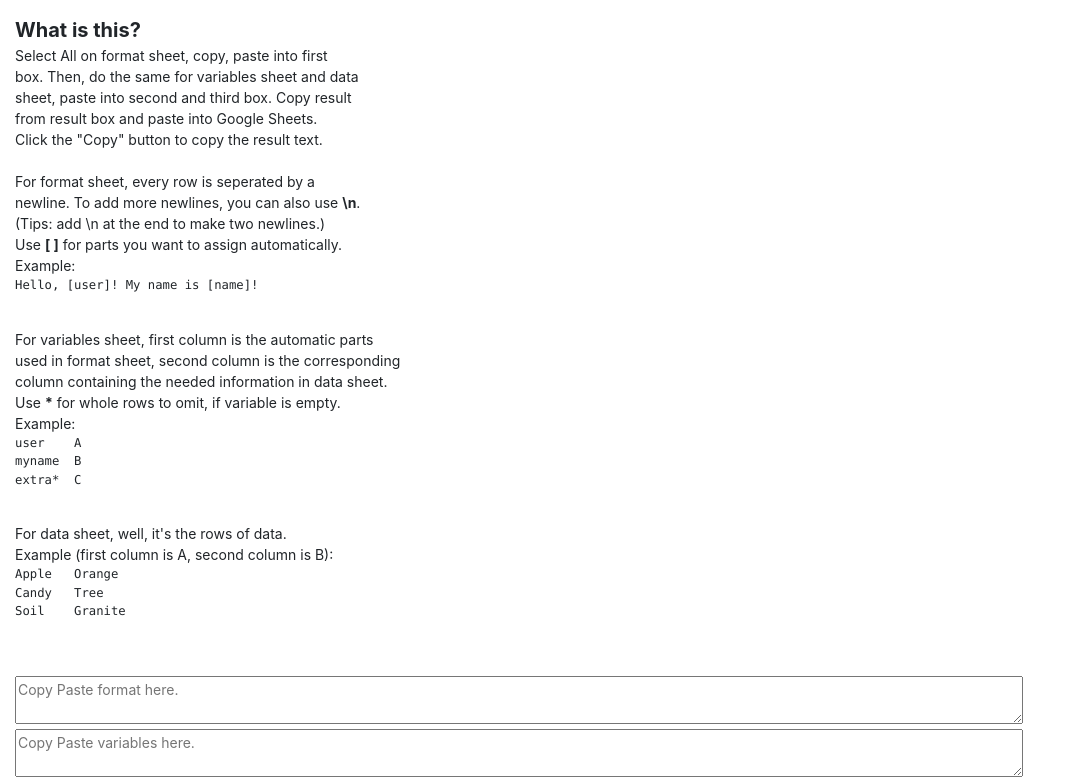
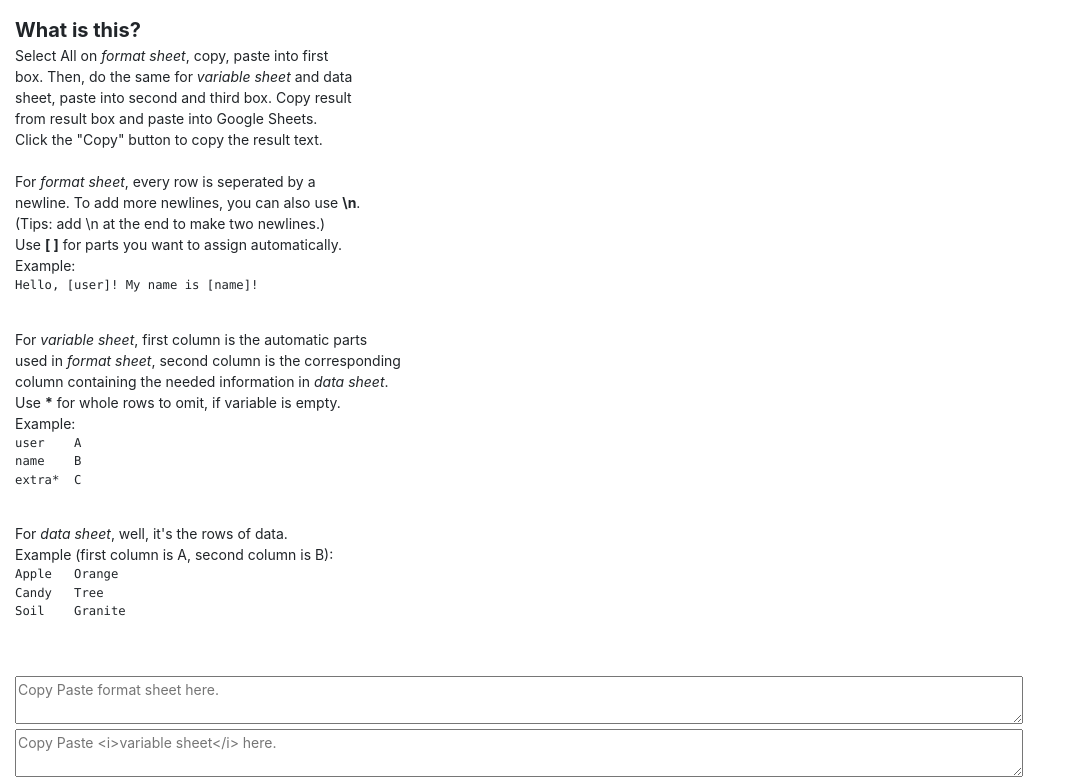
Before and after one commit to Blue-Latios/FRStuff, a Nuxt app: page /message in a window 1280 px wide. Shown: the top 781 px of the page, without its empty margins (0-1071 px from the left). Built offline with nearby package versions, Linux system fonts and the light colour scheme.

Commit message:
Fixed wordings and formats

```diff
--- a/pages/message/index.vue
+++ b/pages/message/index.vue
@@ -2,38 +2,38 @@
 <div class="container">
 	<div class="text-bold">What is this?<br>
 	</div>
-	Select All on format sheet, copy, paste into first<br>
-	box. Then, do the same for variables sheet and data<br>
+	Select All on <i>format sheet</i>, copy, paste into first<br>
+	box. Then, do the same for <i>variable sheet</i> and data<br>
 	sheet, paste into second and third box. Copy result<br>
 	from result box and paste into Google Sheets.<br>
 	Click the "Copy" button to copy the result text.<br>
 	<br>
-	For format sheet, every row is seperated by a<br>
+	For <i>format sheet</i>, every row is seperated by a<br>
 	newline. To add more newlines, you can also use <b>\n</b>.<br>
 	(Tips: add \n at the end to make two newlines.)<br>
 	Use <b>[ ]</b> for parts you want to assign automatically.<br>
 	Example:<pre>
 Hello, [user]! My name is [name]!
 	</pre>
-	For variables sheet, first column is the automatic parts<br>
-	used in format sheet, second column is the corresponding<br>
-	column containing the needed information in data sheet.<br>
+	For <i>variable sheet</i>, first column is the automatic parts<br>
+	used in <i>format sheet</i>, second column is the corresponding<br>
+	column containing the needed information in <i>data sheet</i>.<br>
 	Use <b>*</b> for whole rows to omit, if variable is empty.<br>
 	Example:<pre>
 user	A
-myname	B
+name	B
 extra*	C
 	</pre>
-	For data sheet, well, it's the rows of data.<br>
+	For <i>data sheet</i>, well, it's the rows of data.<br>
 	Example (first column is A, second column is B):<pre>
 Apple	Orange
 Candy	Tree
 Soil	Granite
 	</pre><br>
 
-	<textarea v-model="formatStuff" placeholder="Copy Paste format here." @paste="formatPaste" style="width:90%;"></textarea><br>
-	<textarea v-model="varStuff" placeholder="Copy Paste variables here." @paste="varPaste" style="width:90%;"></textarea><br>
-	<textarea v-model="dataStuff" placeholder="Copy Paste data here." @paste="dataPaste" style="width:90%;"></textarea><br>
+	<textarea v-model="formatStuff" placeholder="Copy Paste format sheet here." @paste="formatPaste" style="width:90%;"></textarea><br>
+	<textarea v-model="varStuff" placeholder="Copy Paste <i>variable sheet</i> here." @paste="varPaste" style="width:90%;"></textarea><br>
+	<textarea v-model="dataStuff" placeholder="Copy Paste data sheet here." @paste="dataPaste" style="width:90%;"></textarea><br>
 	<textarea v-model="results" class="results" ref="res" placeholder="Results to copy into sheet will be shown here." style="width:90%;"></textarea><br>
 	<button @click="copyText">Copy</button><br><br><br>
 
```
